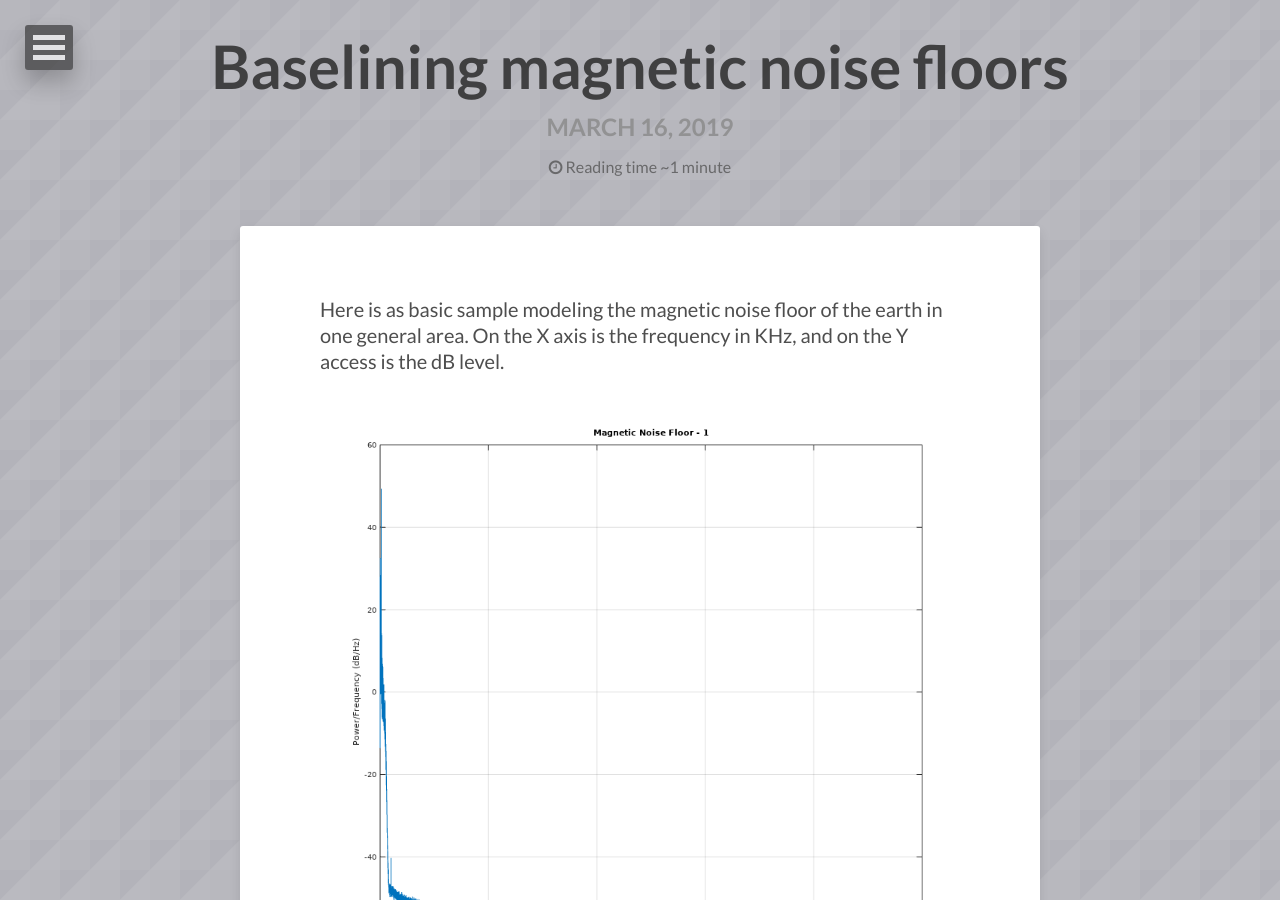
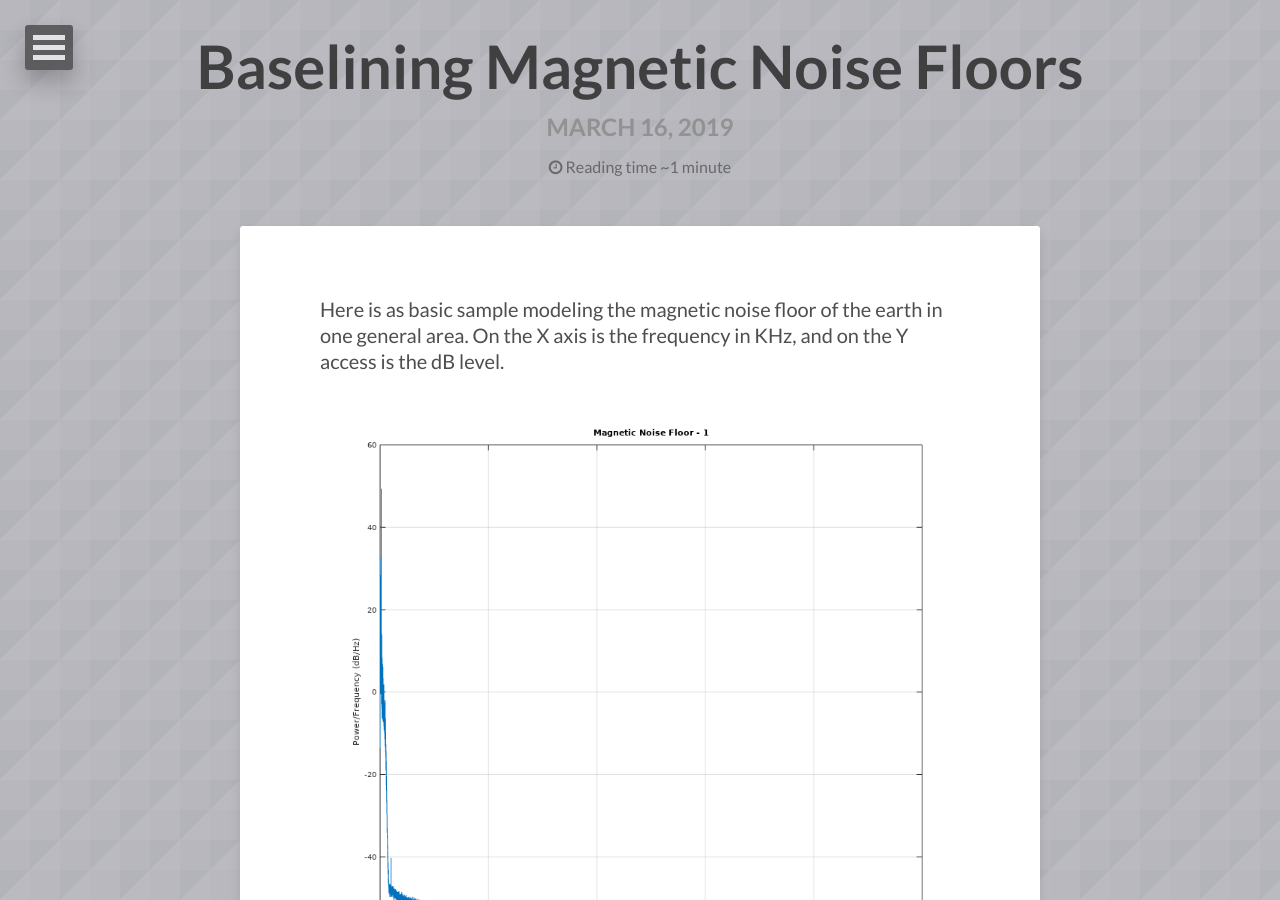
Before and after one commit to Gitmo234/Gitmo234.github.io, a Jekyll site: the page built from _posts/2019-03-16-background-image.md, in a window 1280 px wide and 900 px high. Built offline with Jekyll 4.4.1, drawn with Linux system fonts in a browser that asks for light colours; nearby versions of some CDN libraries.

Commit message:
update site

```diff
--- a/_posts/2019-03-16-background-image.md
+++ b/_posts/2019-03-16-background-image.md
@@ -1,6 +1,6 @@
 ---
 layout: post
-title: Baselining magnetic noise floors
+title: Baselining Magnetic Noise Floors
 description: "A basic sampling of Magnetic noise"
 tags: [B-field]
 image:
```
